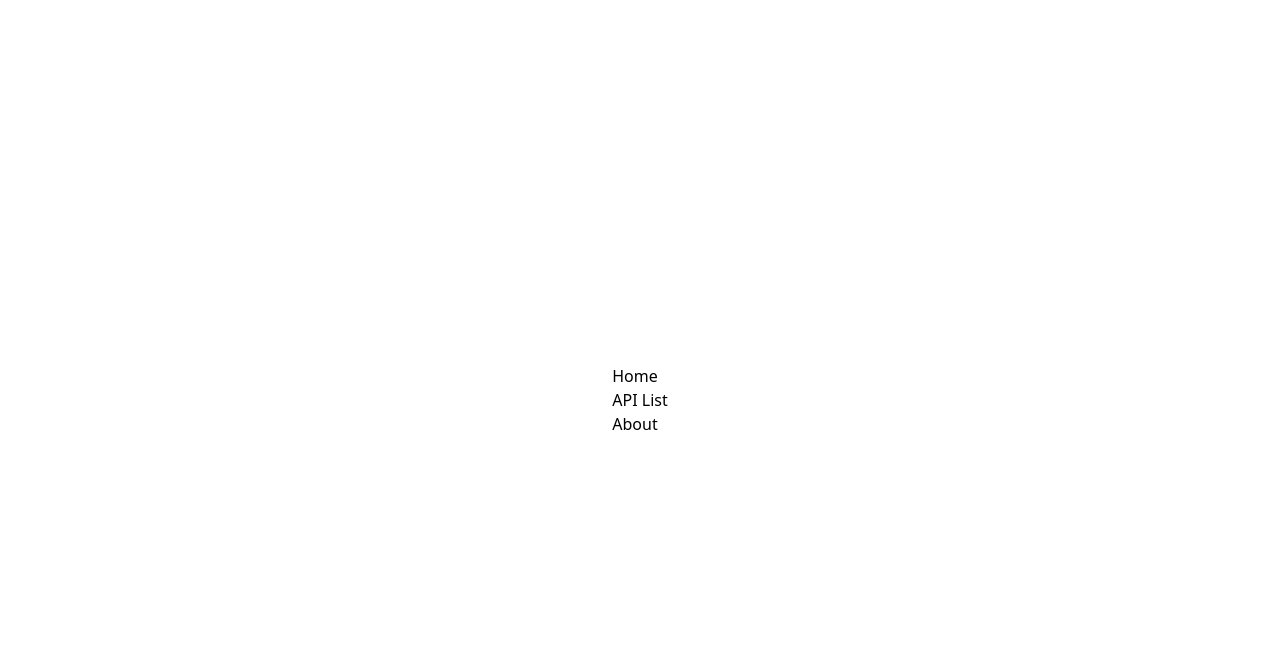
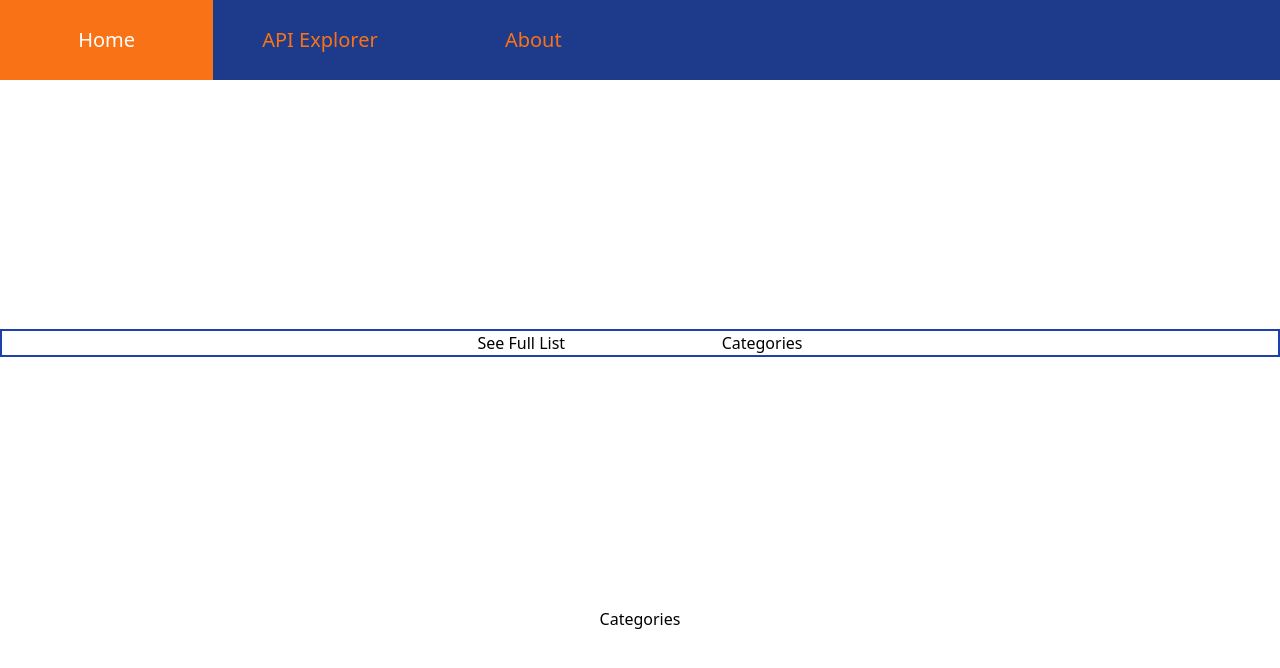
Before and after one commit to CodyMurr/paginated-api-list, a React (Create React App) app: page /api/categories in a window 1280 px wide. Before the commit this address had no page. Shown: the top 668 px of the page. Built offline with nearby package versions, Linux system fonts and the light colour scheme.

Commit message:
fix nested routes and style navbar

```diff
--- a/src/App.js
+++ b/src/App.js
@@ -1,17 +1,22 @@
 import { Routes, Route } from 'react-router-dom';
 import Navbar from './components/Navbar';
 import AboutPage from './pages/AboutPage';
-import ApiExplorer from './pages/ApiExplorer';
+import ApiPage from './pages/ApiPage';
 import HomePage from './pages/HomePage';
+import ApiList from './components/ApiList';
+import ApiCats from './components/ApiCats';
 
 export default function App() {
 	return (
-		<div className='container h-screen w-full flex flex-col items-center justify-evenly relative'>
+		<div className='container h-max w-full flex flex-col items-center justify-evenly'>
 			<Navbar />
 			<Routes>
 				<Route path='/' element={<HomePage />} />
 				<Route path='/about' element={<AboutPage />} />
-				<Route path='/api' element={<ApiExplorer />} />
+				<Route path='/api' element={<ApiPage />}>
+					<Route path='/api/list' element={<ApiList />} />
+					<Route path='/api/categories' element={<ApiCats />} />
+				</Route>
 			</Routes>
 		</div>
 	);
--- /dev/null
+++ b/src/components/ApiCats.jsx
@@ -0,0 +1,3 @@
+export default function ApiCats() {
+	return <section>Categories</section>;
+}
--- a/src/pages/ApiExplorer.jsx
+++ b/src/components/ApiList.jsx
@@ -1,9 +1,9 @@
 import { useState, useEffect } from 'react';
 import { fetchData } from '../utilities/api';
-import Pagination from '../components/Pagination';
-import Data from '../components/Data';
+import Pagination from './Pagination';
+import Data from './Data';
 
-export default function ApiExplorer() {
+export default function ApiList() {
 	const [data, setData] = useState([]);
 	const [loading, setLoading] = useState(false);
 	const [currentPage, setCurrentPage] = useState(1);
--- /dev/null
+++ b/src/components/ApiNav.jsx
@@ -0,0 +1,16 @@
+import { Link } from 'react-router-dom';
+
+export default function ApiNav() {
+	return (
+		<nav className='w-full flex justify-center border-2 border-solid border-blue-800'>
+			<ul className='flex flex-row w-1/2 justify-evenly'>
+				<Link to='/api/list'>
+					<li>See Full List</li>
+				</Link>
+				<Link to='/api/categories'>
+					<li>Categories</li>
+				</Link>
+			</ul>
+		</nav>
+	);
+}
--- a/src/components/Navbar.jsx
+++ b/src/components/Navbar.jsx
@@ -2,18 +2,31 @@ import { Link } from 'react-router-dom';
 
 export default function Navbar() {
 	return (
-		<header>
-			<nav>
-				<ul>
-					<Link to='/'>
-						<li>Home</li>
-					</Link>
-					<Link to='/api/list'>
-						<li>API List</li>
-					</Link>
-					<Link to='/about'>
-						<li>About</li>
-					</Link>
+		// <header>
+		<header className='w-full h-20 flex flex-row justify-evenly items-center bg-blue-900'>
+			<nav className='w-full h-full'>
+				<ul className='w-1/2 h-full flex justify-evenly items-center'>
+					<li className='h-full w-1/3'>
+						<Link
+							className='flex justify-center items-center text-orange-500 text-xl hover:bg-orange-500 hover:text-white w-full h-full'
+							to='/'>
+							Home
+						</Link>
+					</li>
+					<li className='h-full w-1/3'>
+						<Link
+							className='flex justify-center items-center text-orange-500 text-xl hover:bg-orange-500 hover:text-white w-full h-full'
+							to='/api'>
+							API Explorer
+						</Link>
+					</li>
+					<li className='h-full w-1/3'>
+						<Link
+							className='flex justify-center items-center text-orange-500 text-xl hover:bg-orange-500 hover:text-white w-full h-full'
+							to='/about'>
+							About
+						</Link>
+					</li>
 				</ul>
 			</nav>
 		</header>
--- a/src/components/Pagination.jsx
+++ b/src/components/Pagination.jsx
@@ -4,6 +4,7 @@ import {
 	FaAngleDoubleLeft,
 	FaAngleDoubleRight,
 } from 'react-icons/fa';
+import { Link } from 'react-router-dom';
 
 export default function Pagination({
 	currentPage,
@@ -39,16 +40,19 @@ export default function Pagination({
 			/>
 			<ul className='h-full w-9/12 flex flex-row justify-evenly items-center'>
 				{pageNav.map((num) => (
-					<li
-						key={num}
+					<Link
+						to='#'
 						className={
 							num === currentPage &&
-							' flex flex-row justify-center items-center bg-slate-900 text-xl text-slate-100 border-solid rounded-2xl border-slate-700 shadow-md w-1/12 h-full'
-						}>
-						<a href='!#' onClick={() => paginate(num)}>
+							'flex flex-row justify-center items-center bg-slate-900 text-xl text-slate-100 border-solid rounded-2xl border-slate-700 shadow-md w-1/12 h-full'
+						}
+						onClick={() => paginate(num)}>
+						<li
+							key={num}
+							className='h-full w-full flex flex-row justify-center items-center'>
 							{num}
-						</a>
-					</li>
+						</li>
+					</Link>
 				))}
 			</ul>
 
--- /dev/null
+++ b/src/pages/ApiPage.jsx
@@ -0,0 +1,11 @@
+import { Outlet } from 'react-router-dom';
+import ApiNav from '../components/ApiNav';
+
+export default function ApiPage() {
+	return (
+		<div className='container h-screen w-full flex flex-col items-center justify-evenly relative'>
+			<ApiNav />
+			<Outlet />
+		</div>
+	);
+}
```
